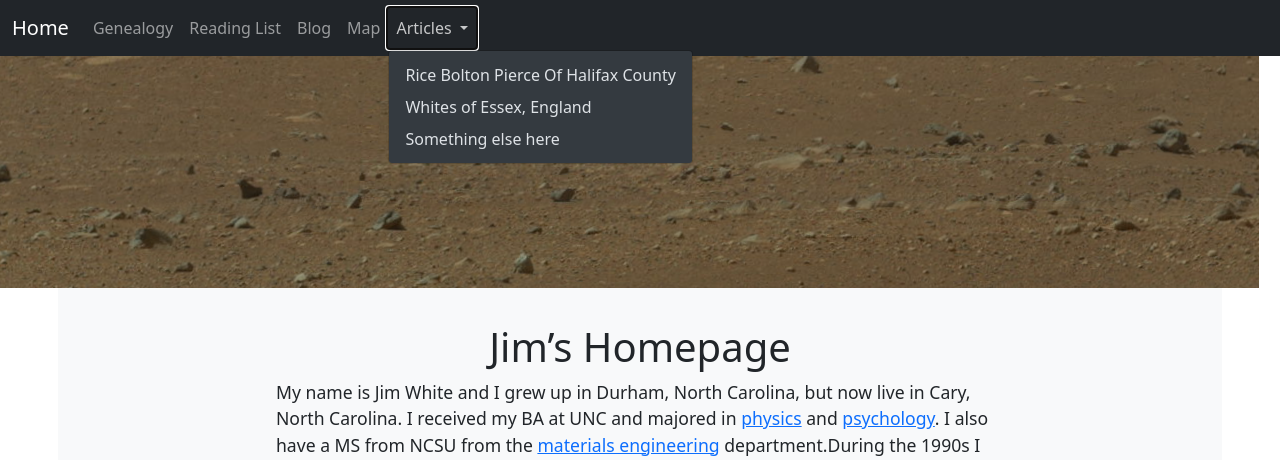
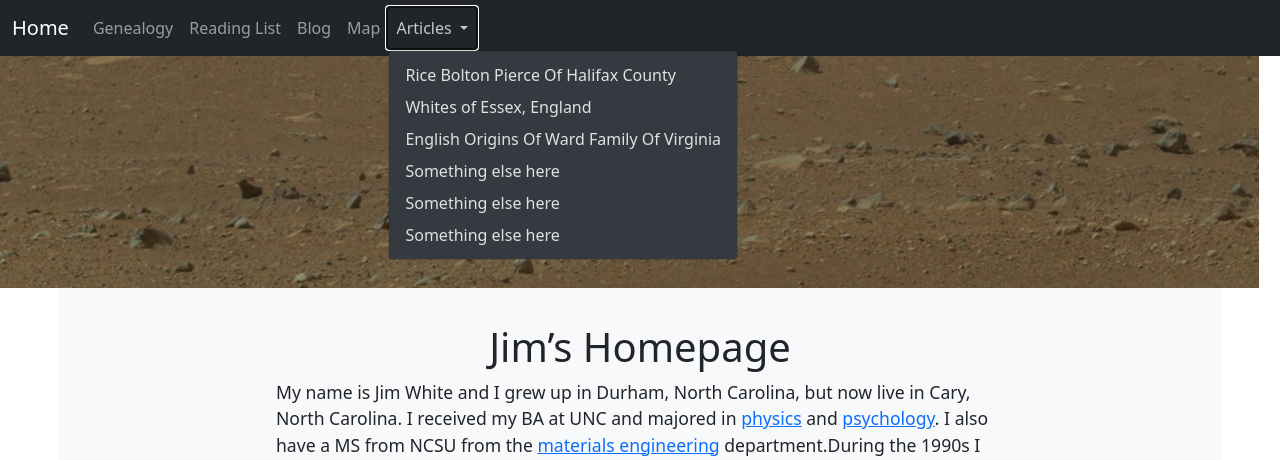
Before and after one commit to basic99/homepage2, a PHP site: page /index.php in a window 1280 px wide, after a click on "Articles". Shown: the top 460 px of the page. Run offline with PHP 8.4, Linux system fonts and the light colour scheme.

Commit message:
articles

```diff
--- a/menu.php
+++ b/menu.php
@@ -25,6 +25,9 @@
           <ul class="dropdown-menu dropdown-menu-dark" aria-labelledby="navbarDarkDropdownMenuLink">
             <li><a class="dropdown-item" href="/article/rice-bolton-pierce-of-halifax-county-n-c.php">Rice Bolton Pierce Of Halifax County</a></li>
             <li><a class="dropdown-item" href="/article/whites-of-essex-england.php">Whites of Essex, England</a></li>
+            <li><a class="dropdown-item" href="#">English Origins Of Ward Family Of Virginia</a></li>
+            <li><a class="dropdown-item" href="/article/english-origins-of-ward-family-of-virginia.php">Something else here</a></li>
+            <li><a class="dropdown-item" href="#">Something else here</a></li>
             <li><a class="dropdown-item" href="#">Something else here</a></li>
           </ul>
         </li>
```
